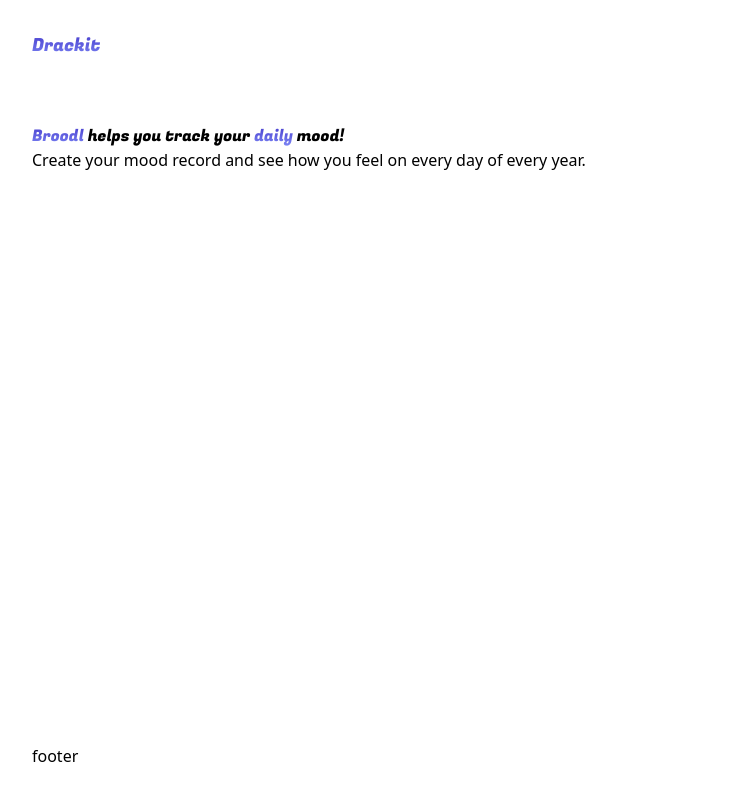
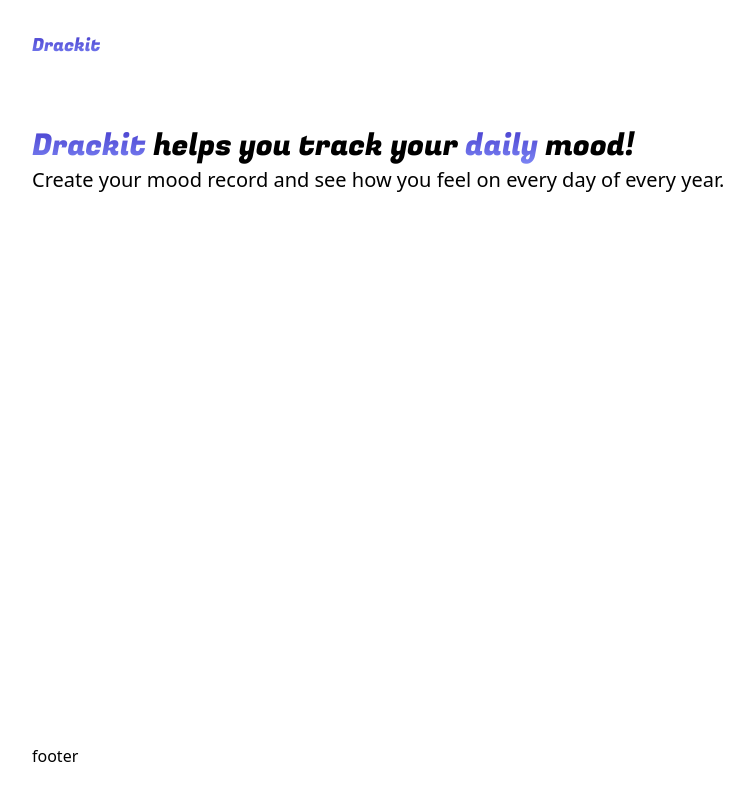
Before and after one commit to irisxvii/next, a Next.js app: page / in a window 1280 px wide. Shown: the whole page, without its empty margins (140-894 px from the left). Built offline with nearby package versions, Linux system fonts and the light colour scheme.

Commit message:
changed size

```diff
--- a/app/globals.css
+++ b/app/globals.css
@@ -7,3 +7,12 @@
     -webkit-background-clip: text;
     -webkit-text-fill-color: transparent;
 }
+.maintext{
+    font-size: 30px;
+}
+.subtext{
+    font-size: 20px;
+}
+h1{
+    margin-bottom: 10px;
+}
--- a/component/Hero.js
+++ b/component/Hero.js
@@ -8,9 +8,9 @@ const fugazOne = Fugaz_One({
 
 export default function Hero() {
     return (
-        <div className='py-4 md:py-10 flex flex-col gap-8 sm:gap-10'>
-            <h1 className={'text-5xl sm:text-6xl md:text-7xl text-center ' + fugazOne.className}><span className='textGradient'>Broodl</span> helps you track your <span className='textGradient'>daily</span> mood!</h1>
-            <p className='text-lg sm:text-xl md:text-2xl text-center w-full mx-auto max-w-[600px]'>Create your mood record and see how you feel on <span className='font-semibold'>every day of every year.</span></p>
+        <div className='maintext py-4 md:py-10 flex flex-col gap-8 sm:gap-10'>
+            <h1 className={'text-5xl sm:text-6xl md:text-7xl text-center lg:text-8xl ' + fugazOne.className}><span className='textGradient'>Drackit</span> helps you track your <span className='textGradient'>daily</span> mood!</h1>
+            <p className='subtext text-lg sm:text-xl md:text-2xl text-center w-full mx-auto max-w-[600px]'>Create your mood record and see how you feel on <span className='font-semibold'>every day of every year.</span></p>
         </div>
     )
 }
```
